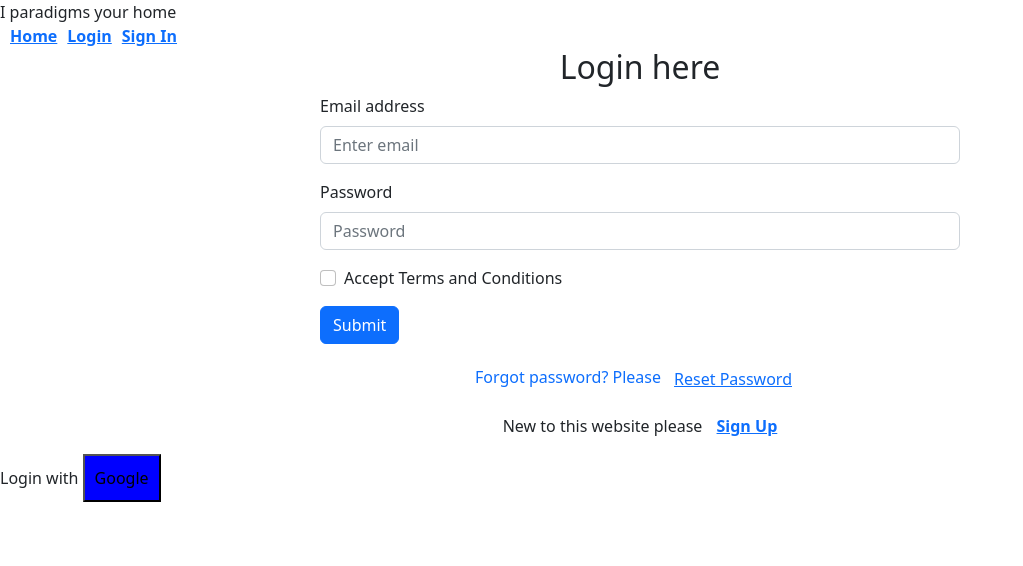
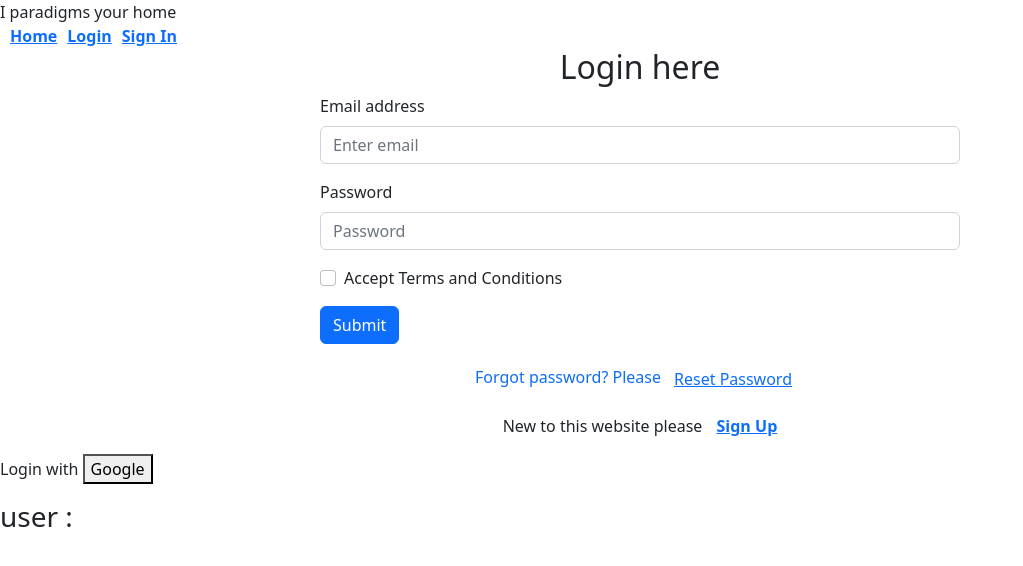
Before and after one commit to Mousamia/Email-pwd-auth, a React (Vite) app: page /login in a window 1280 px wide. Shown: the top 566 px of the page, without its empty margins (0-1023 px from the left). Built offline with nearby package versions, Linux system fonts and the light colour scheme.

Commit message:
showing looged in user

```diff
--- a/src/components/Login/Login.jsx
+++ b/src/components/Login/Login.jsx
@@ -16,7 +16,7 @@ import { Link } from 'react-router-dom';
 import { useRef } from 'react';
 
 const Login = () => {
-
+    const [user, setUser] = useState(null);
     const [errorMessage, setErrorMessage] = useState("");
     const [success, setSuccess] = useState("");
     const emailRef = useRef();
@@ -75,7 +75,9 @@ const Login = () => {
                 const credential = GoogleAuthProvider.credentialFromResult(result);
                 const token = credential.accessToken;
                 // The signed-in user info.
-                const user = result.user;
+                const loogedinUser = result.user;
+                console.log(loogedinUser);
+                setUser(loogedinUser);
                 // IdP data available using getAdditionalUserInfo(result)
                 // ...
             }).catch((error) => {
@@ -94,6 +96,7 @@ const Login = () => {
 
     return (
         <div>
+
             <h2 className='text-center'>Login here</h2>
             <Form onSubmit={handelSubmit} className='w-50 mx-auto'>
                 <Form.Group className="mb-3" controlId="formBasicEmail">
@@ -124,7 +127,8 @@ const Login = () => {
             <p className='text-center'>New to this website please <Link to="/signup"> Sign Up</Link> </p>
 
             <div>
-                <p> Login with   <button className='google' onClick={() => handleGoogleLogin()}> Google </button></p>
+                <p> Login with   <button className='j' onClick={() => handleGoogleLogin()}> Google </button></p>
+                <h3> user : {user?.displayName} </h3>
 
             </div>
         </div>
```
